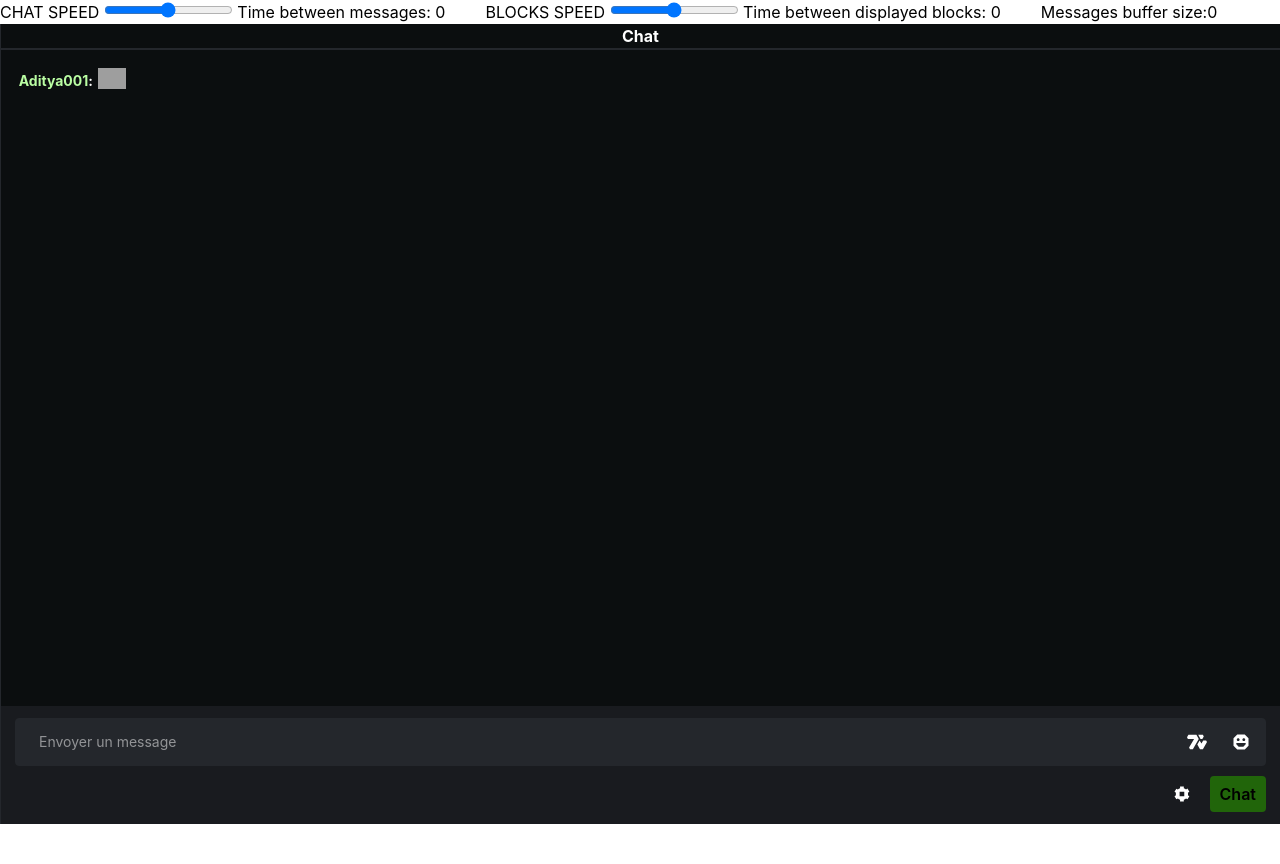
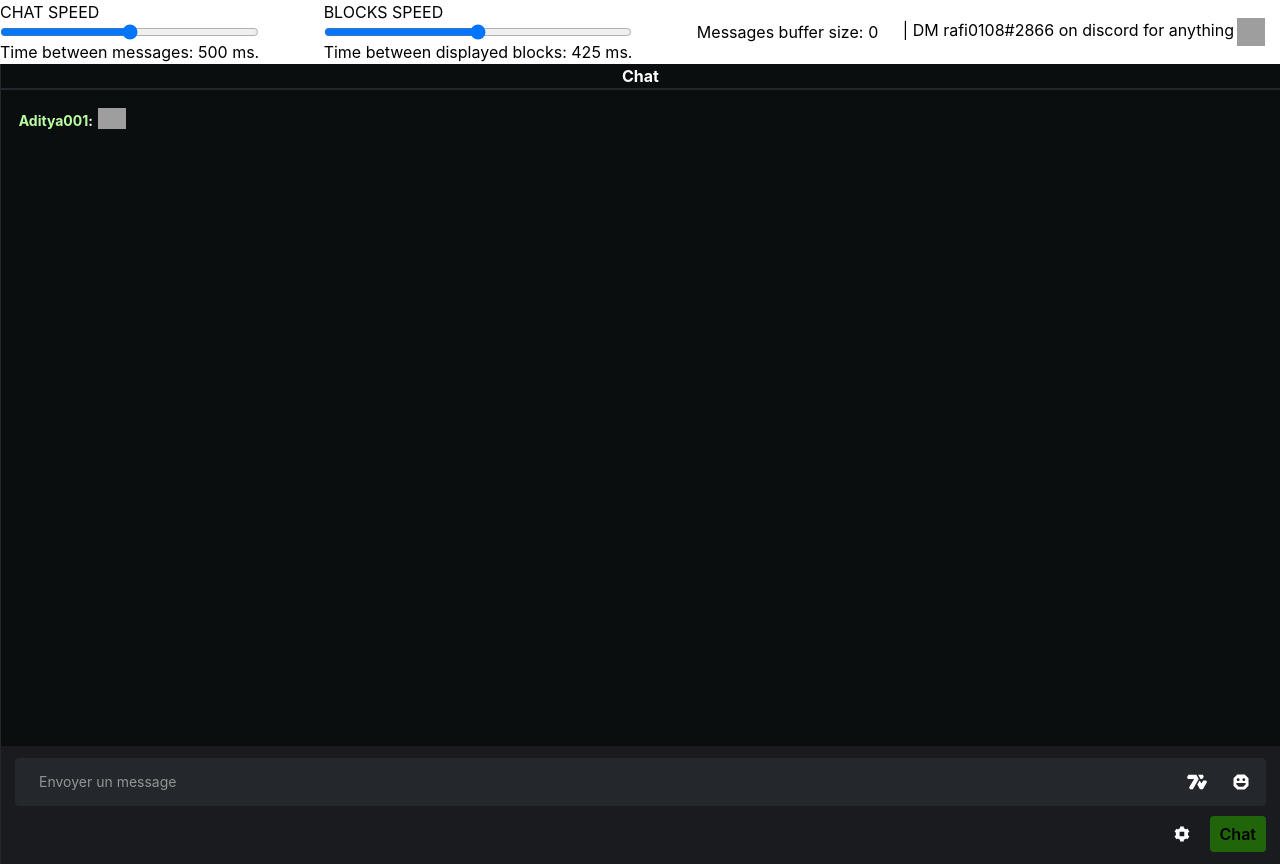
Before and after one commit to codeurEnHerbe/chat_tweaker, a plain HTML site: page index.html in a window 1280 px wide. Before the commit the page ends 824 px from the top, so only its background shows below. Drawn offline with Linux system fonts and the light colour scheme; grey boxes are pictures that could not be loaded.

Commit message:
improve UI + add dm

```diff
--- a/index.html
+++ b/index.html
@@ -13,15 +13,21 @@
         <div class="slider">
             <span>CHAT SPEED</span>
             <input id="slider-messages" type="range" id="volume" name="volume" min="0" max="10">
-            <span>Time between messages: </span><span id="message-rate">0</span>
+            <div><span>Time between messages: </span><span id="message-rate">500 ms.</span></div>
         </div>
         <div class="slider">
             <span>BLOCKS SPEED</span>
             <input id="slider-blocks" type="range" id="volume" name="volume" min="0" max="10">
-            <span>Time between displayed blocks: </span><span id="block-rate">0</span>
+            <div><span>Time between displayed blocks: </span><span id="block-rate">425 ms.</span></div>
         </div>
-        <span class="buffer-count">Messages buffer size: </span>
-        <span id="buffer-count" class="buffer-count">0</span>
+        <div class="buffer-size-container">
+            <span class="buffer-count">Messages buffer size: </span>
+            <span id="buffer-count" class="buffer-count">0</span>
+        </div>
+        <div class="dm-container">
+            <span class="dm"> | DM rafi0108#2866 on discord for anything </span>
+            <img class="dm-img" src="https://cdn.7tv.app/emote/6268904f4f54759b7184fa72/2x.avif" />
+        </div>
     </div>
 
     <div id="app" data-v-app="">
```
Also changed, not shown: index.css.
